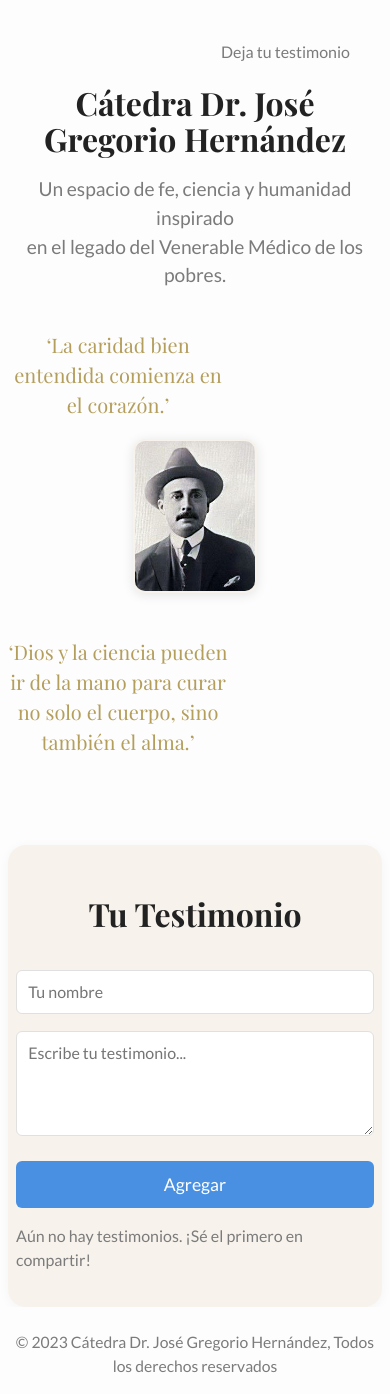
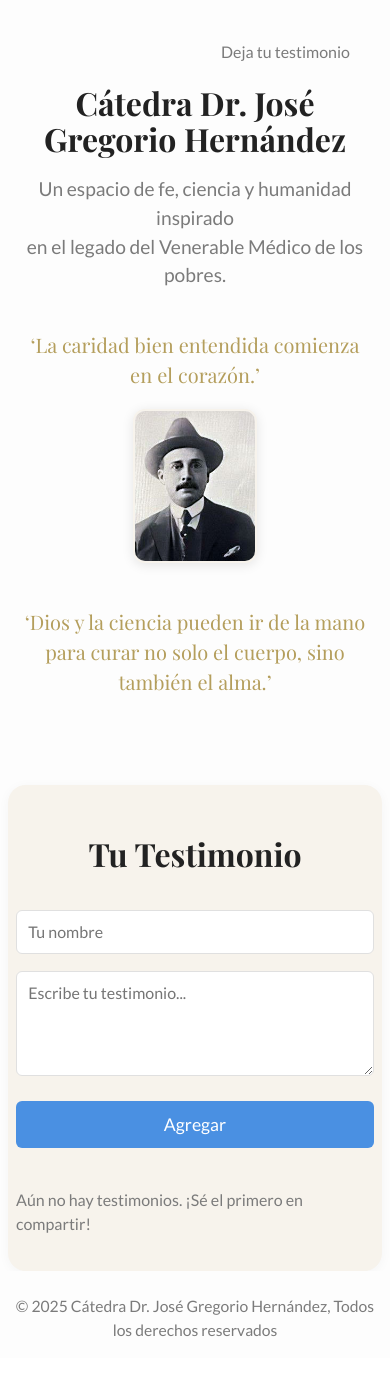
Before and after one commit to Mendozafj/dr-jh, a React (Vite) app in the folder frontend/: page / in a window 390 px wide. After the commit the page ends 1358 px from the top, so only its background shows below. Built offline with nearby package versions, Linux system fonts and the light colour scheme.

Commit message:
ajustes responsive

```diff
--- a/frontend/src/App.css
+++ b/frontend/src/App.css
@@ -129,6 +129,7 @@ body {
   font-size: 1rem;
   font-family: 'Lato', 'Inter', Arial, sans-serif;
   background: #fff;
+  color: #111;
 }
 
 .crud-form textarea {
@@ -183,5 +184,22 @@ body {
   .phrases-row {
     flex-direction: column;
     gap: 1.2rem;
+    align-items: center;
+    justify-content: center;
+    width: 100%;
+  }
+  .phrase {
+    text-align: center;
+    width: auto;
+    max-width: 90vw;
+    margin: 0 auto;
+    display: block;
   }
 }
+
+.testimonios-list {
+  display: flex;
+  flex-direction: column;
+  gap: 1.5rem;
+  margin-top: 1.5rem;
+}
--- a/frontend/src/App.jsx
+++ b/frontend/src/App.jsx
@@ -25,7 +25,7 @@ function App() {
         <TestimoniosCRUD />
       </section>
       <footer className="footer">
-        &copy; 2023 Cátedra Dr. José Gregorio Hernández, Todos los derechos reservados
+        &copy; 2025 Cátedra Dr. José Gregorio Hernández, Todos los derechos reservados
       </footer>
     </div>
   );
```
